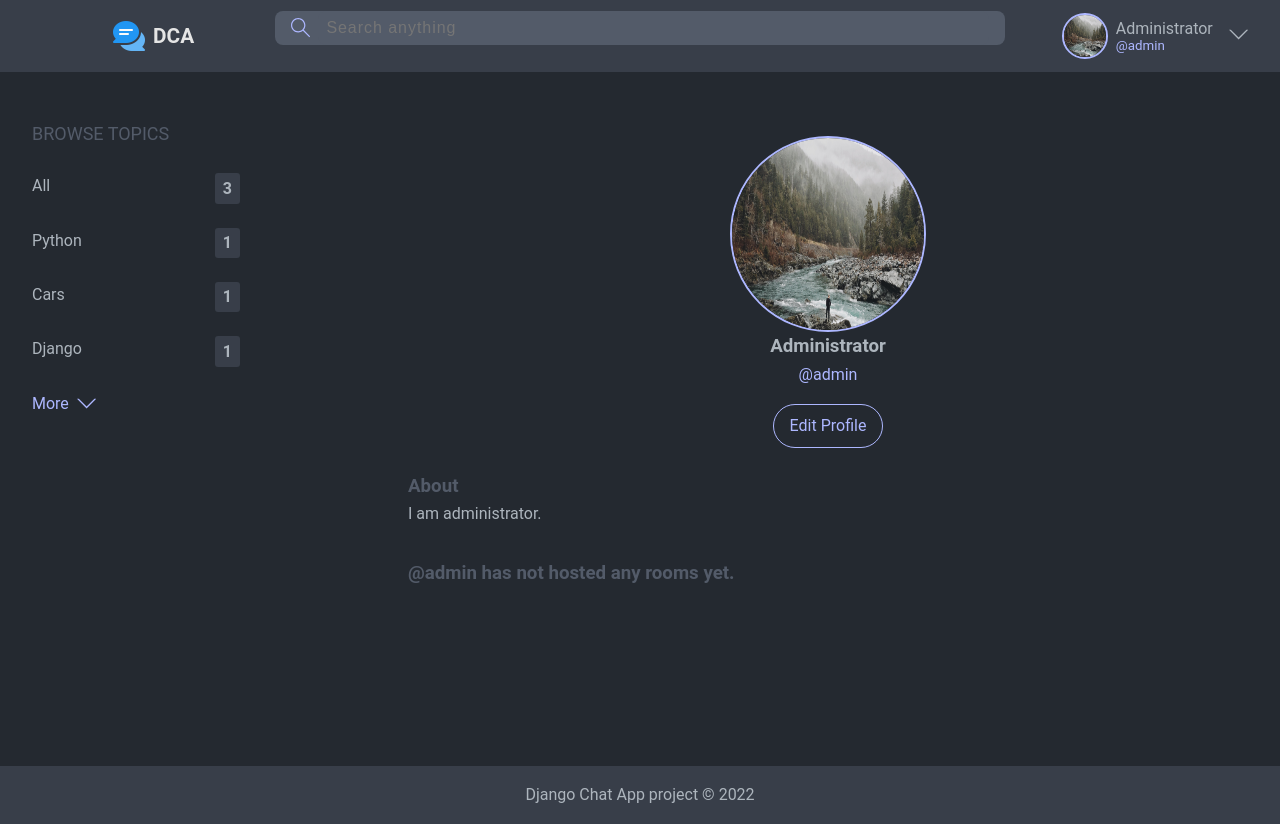
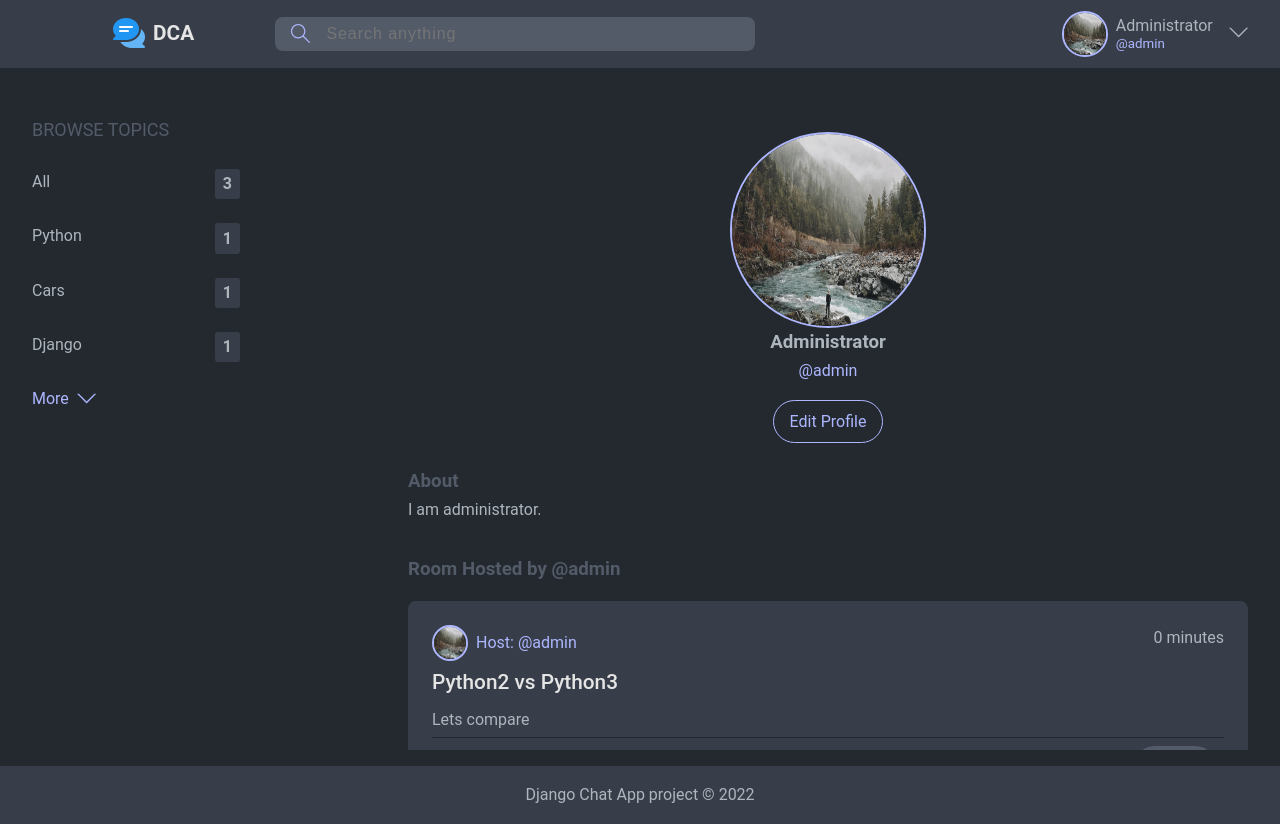
Before and after one commit to Rafay106/DjangoChatApp, a Django app: page /profile/admin/ in a window 1280 px wide. Run offline with Django 4.2, Linux system fonts and the light colour scheme; a user stored in the database is signed in; data comes from the database, SQL or seed files in the repository; both versions use the stored data as it was after the commit.

Commit message:
bugs fixed

```diff
--- a/DjangoChatApp/chat/templates/chat/roomView.html
+++ b/DjangoChatApp/chat/templates/chat/roomView.html
@@ -100,7 +100,7 @@
                                         <div class="avatar avatar-small">
                                             <img src="{{msg.user.avatar.url}}" />
                                         </div>
-                                        @{{room.host.username}}
+                                        @{{msg.user.username}}
                                     </a>
                                 </div>
                                 {{msg.created|timesince}} ago
--- a/DjangoChatApp/chat/templates/chat/user_profile.html
+++ b/DjangoChatApp/chat/templates/chat/user_profile.html
@@ -31,8 +31,8 @@
             </div>
         </div>
         <div class="feed-item roomlist">
-            {% if user in rooms %}
-            <h3>Room Hosted by @{{user}}</h3>
+            {% if rooms %}
+            <h3>Room Hosted by @{{user.username}}</h3>
             {% include 'chat/room-list_component.html' %}
             {% else %}
             <h3>@{{user.username}} has not hosted any rooms yet.</h3>
@@ -41,7 +41,7 @@
     </div>
 
     <div id="activity-sidebar" class="window">
-        {% if user in msgs %}
+        {% if msgs %}
         {% include 'chat/activity_component.html' %}
         {% endif %}
     </div>
--- a/DjangoChatApp/static/css/base.css
+++ b/DjangoChatApp/static/css/base.css
@@ -181,7 +181,7 @@
 }
 main{
     overflow: hidden;
-    height: 80.7vh;
+    height: 81.3vh;
 }
 .scroll {
     max-height: 70vh;
@@ -247,7 +247,6 @@
     padding: 0.7rem 0;
     display: grid;
     grid-template-columns: 1fr 3fr 1fr;
-    justify-content: center;
     align-items: center;
 }
 
@@ -655,7 +654,7 @@
 }
 
 .rc-detail-scroll {
-    height: 26vh;
+    max-height: 30vh;
     overflow-y: auto;
     margin-top: 0.5rem;
     padding: 0 1rem;
@@ -942,10 +941,6 @@
     margin: 0 auto;
     margin-bottom: 1rem;
 }
-.search-bar{
-    max-width: 100%;
-    margin-bottom: 1rem;
-}
 
 @media only screen and (max-width:1300px) {
     .container{
@@ -991,5 +986,8 @@
     .scroll{
         max-height: 60vh;
     }
-
+    .search-bar{
+        max-width: 100%;
+        margin-bottom: 1rem;
+    }
 }
--- a/DjangoChatApp/templates/navbar.html
+++ b/DjangoChatApp/templates/navbar.html
@@ -45,14 +45,14 @@
     </div>
 
     <div class="dropdown-menu">
-      <a href="{% url 'chat:homeView' %}" class="dropdown-link">
+      <a href="{% url 'chat:userProfileView' request.user.username %}" class="dropdown-link">
         <svg class="svg-td" version="1.1" xmlns="http://www.w3.org/2000/svg" width="32" height="32" viewBox="0 0 32 32">
           <title>tools</title>
           <path
             d="M27.465 32c-1.211 0-2.35-0.471-3.207-1.328l-9.392-9.391c-2.369 0.898-4.898 0.951-7.355 0.15-3.274-1.074-5.869-3.67-6.943-6.942-0.879-2.682-0.734-5.45 0.419-8.004 0.135-0.299 0.408-0.512 0.731-0.572 0.32-0.051 0.654 0.045 0.887 0.277l5.394 5.395 3.586-3.586-5.394-5.395c-0.232-0.232-0.336-0.564-0.276-0.887s0.272-0.596 0.572-0.732c2.552-1.152 5.318-1.295 8.001-0.418 3.274 1.074 5.869 3.67 6.943 6.942 0.806 2.457 0.752 4.987-0.15 7.358l9.392 9.391c0.844 0.842 1.328 2.012 1.328 3.207-0 2.5-2.034 4.535-4.535 4.535zM15.101 19.102c0.26 0 0.516 0.102 0.707 0.293l9.864 9.863c0.479 0.479 1.116 0.742 1.793 0.742 1.398 0 2.535-1.137 2.535-2.535 0-0.668-0.27-1.322-0.742-1.793l-9.864-9.863c-0.294-0.295-0.376-0.74-0.204-1.119 0.943-2.090 1.061-4.357 0.341-6.555-0.863-2.631-3.034-4.801-5.665-5.666-1.713-0.561-3.468-0.609-5.145-0.164l4.986 4.988c0.391 0.391 0.391 1.023 0 1.414l-5 5c-0.188 0.188-0.441 0.293-0.707 0.293s-0.52-0.105-0.707-0.293l-4.987-4.988c-0.45 1.682-0.397 3.436 0.164 5.146 0.863 2.631 3.034 4.801 5.665 5.666 2.2 0.721 4.466 0.604 6.555-0.342 0.132-0.059 0.271-0.088 0.411-0.088z">
           </path>
         </svg>
-        Settings
+        My Profile
       </a>
 
       <a href="{% url 'chat:logoutUser' %}" class="dropdown-link">
```
Also changed, not shown: DjangoChatApp/chat/views.py (+4 -6 lines), DjangoChatApp/db.sqlite3, DjangoChatApp/static/images/rafay.jpg (added).
